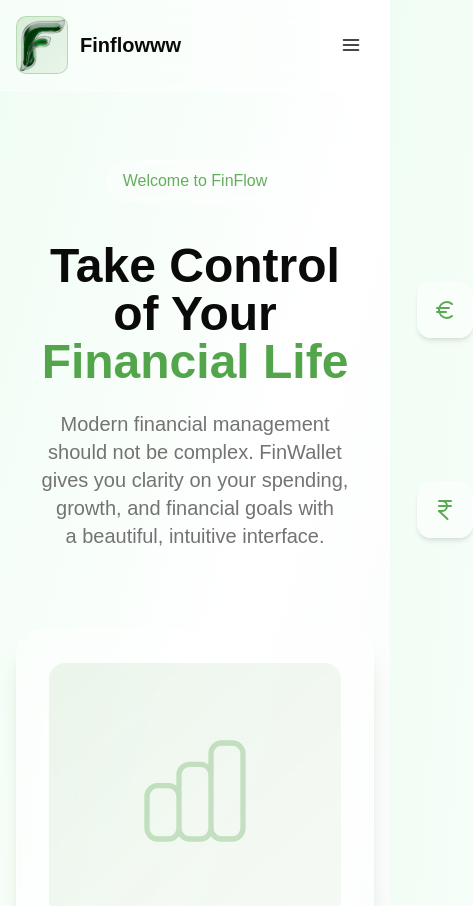
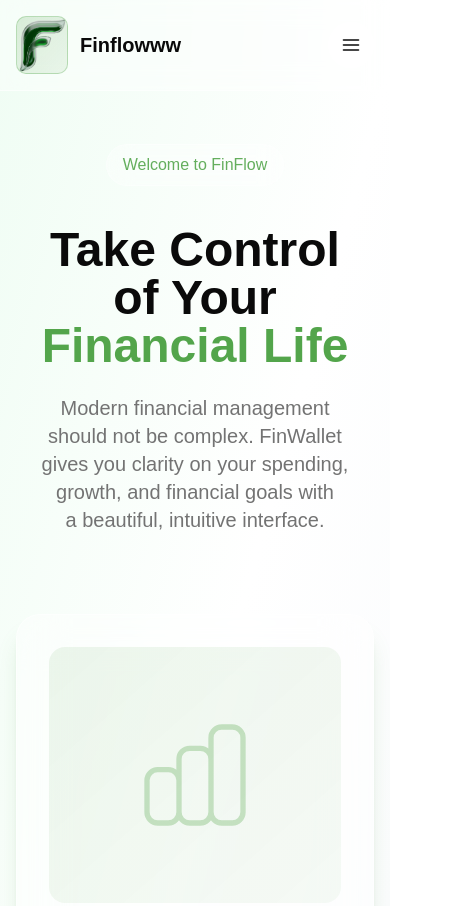
Before and after one commit to kushalsdesk/GreenPenny_nextjs_frontend, a Next.js app: page / in a window 390 px wide. Shown: the top 906 px of the page, 473 px wide, since content can reach past the window. Built offline with nearby package versions, Linux system fonts and the light colour scheme; a web font is replaced by a local one.

Commit message:
root level responsiveness initiated

```diff
--- a/components/landing/LandingPage.tsx
+++ b/components/landing/LandingPage.tsx
@@ -7,7 +7,6 @@ import { Testimonials } from "./sections/Testimonials";
 import { FinanceNews } from "./sections/FinanceNews";
 import { Footer } from "./sections/Footer";
 import { LandingNavbar } from "./LandingNavbar";
-import { CurrencyFloats } from "./CurrencyFloats";
 
 interface LandingPageProps {
   onGetStarted: () => void;
@@ -27,7 +26,8 @@ export function LandingPage({
   const newsRef = useRef<HTMLDivElement>(null);
 
   return (
-    <div className="w-full pt-20">
+    <div className="w-full min-h-screen overflow-x-hidden">
+      {/* Navbar - Fixed with proper z-index */}
       <LandingNavbar
         isLoggedIn={isLoggedIn}
         onSignIn={onSignIn}
@@ -35,11 +35,23 @@ export function LandingPage({
         onLogout={onLogout}
       />
 
-      <Hero onGetStarted={onGetStarted} />
-      <WhyFinanceMatters />
-      <Testimonials />
-      <FinanceNews ref={newsRef} />
-      <Footer />
+      {/* Main Content - Proper spacing for fixed navbar */}
+      <main className="w-full pt-16 sm:pt-20">
+        {/* Hero Section */}
+        <Hero onGetStarted={onGetStarted} />
+
+        {/* Why Finance Matters Section */}
+        <WhyFinanceMatters />
+
+        {/* Testimonials Section */}
+        <Testimonials />
+
+        {/* Finance News Section */}
+        <FinanceNews ref={newsRef} />
+
+        {/* Footer Section */}
+        <Footer />
+      </main>
     </div>
   );
 }
```
